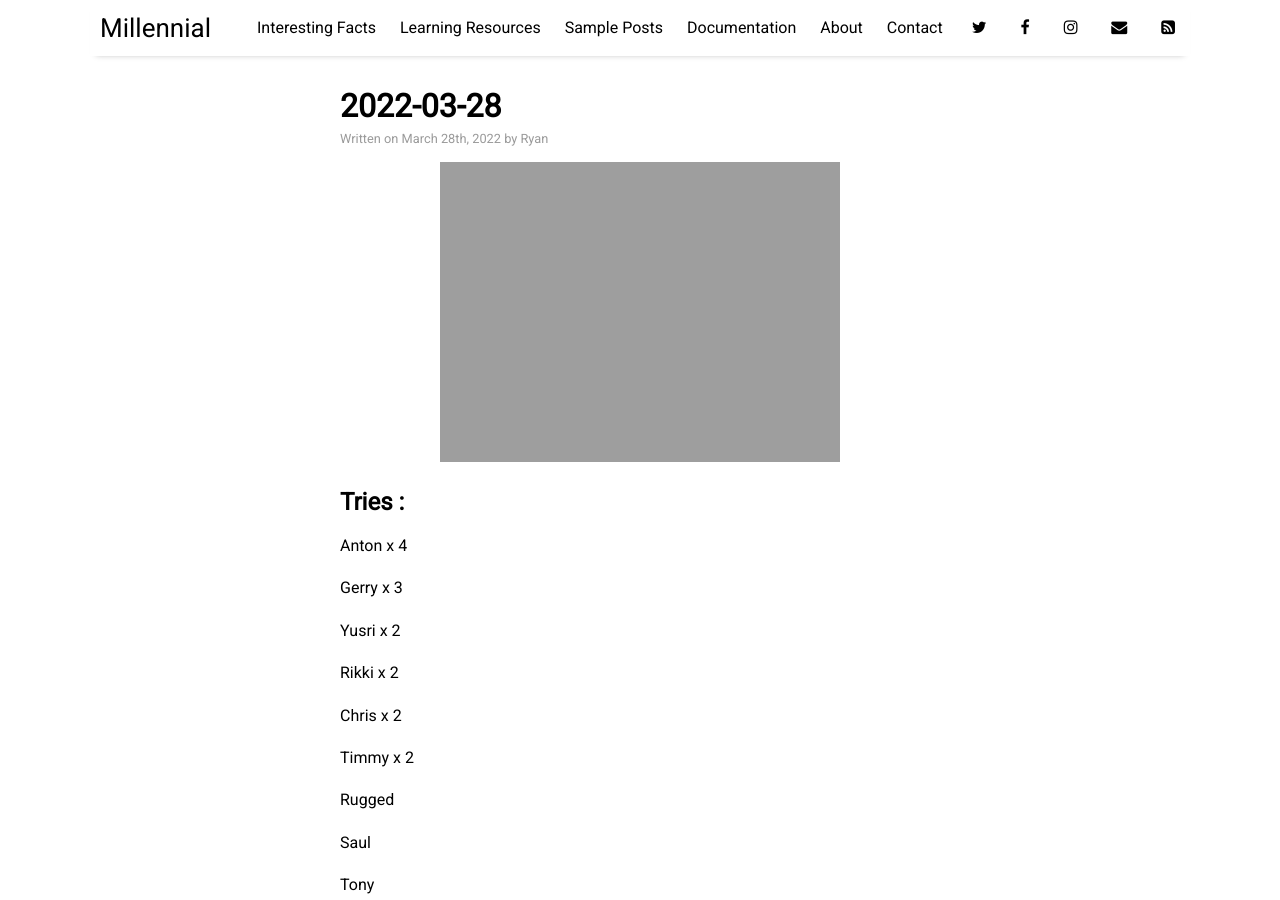
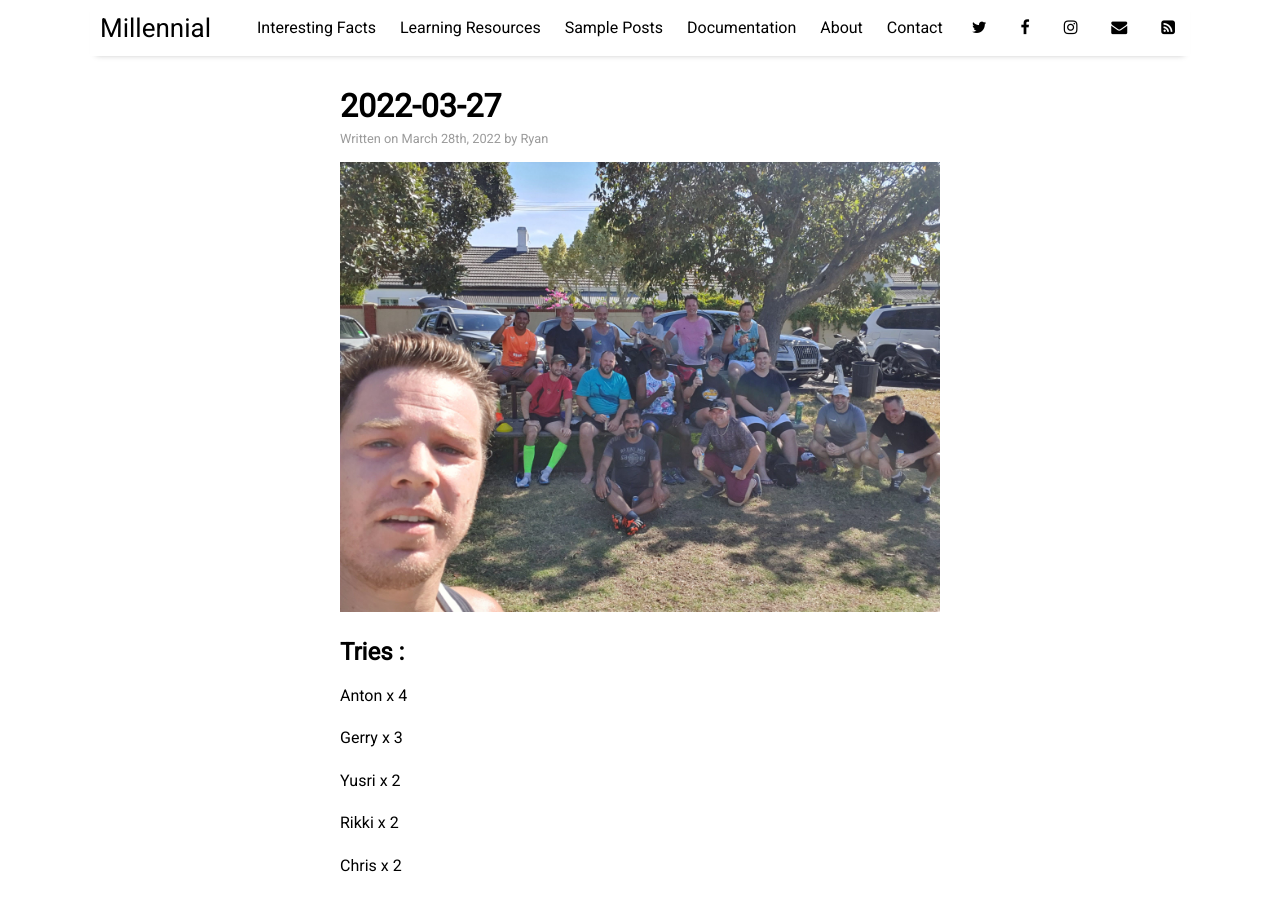
Before and after one commit to sundayrugby/sundayrugby.github.io, a Jekyll site: the page built from _posts/2022-03-28-B.md, in a window 1280 px wide and 900 px high. Built offline with Jekyll 4.4.1, drawn with Linux system fonts in a browser that asks for light colours; nearby versions of some CDN libraries.

Commit message:
Update 2022-03-28-B.md

```diff
--- a/_posts/2022-03-28-B.md
+++ b/_posts/2022-03-28-B.md
@@ -1,10 +1,10 @@
 ---
 layout: post
-title: "2022-03-28"
+title: "2022-03-27"
 author: "Ryan"
 categories: games
 tags: [sample]
-image: 2022_03_28.jpg
+image: 2022_03_27.jpg
 ---
 
 ## Tries :
```
